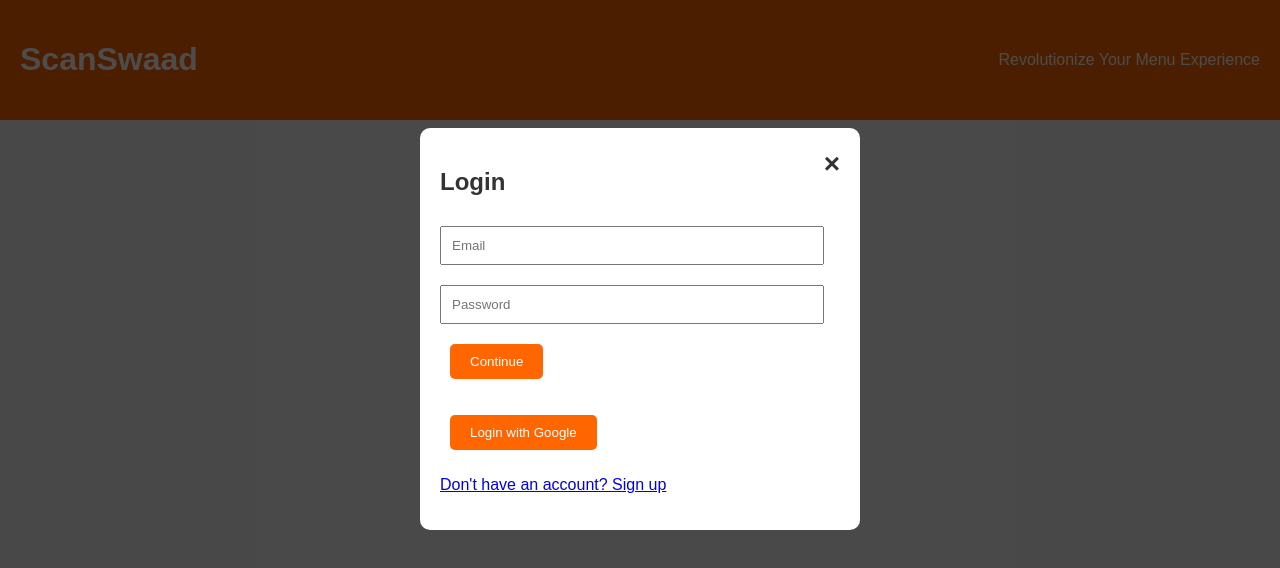
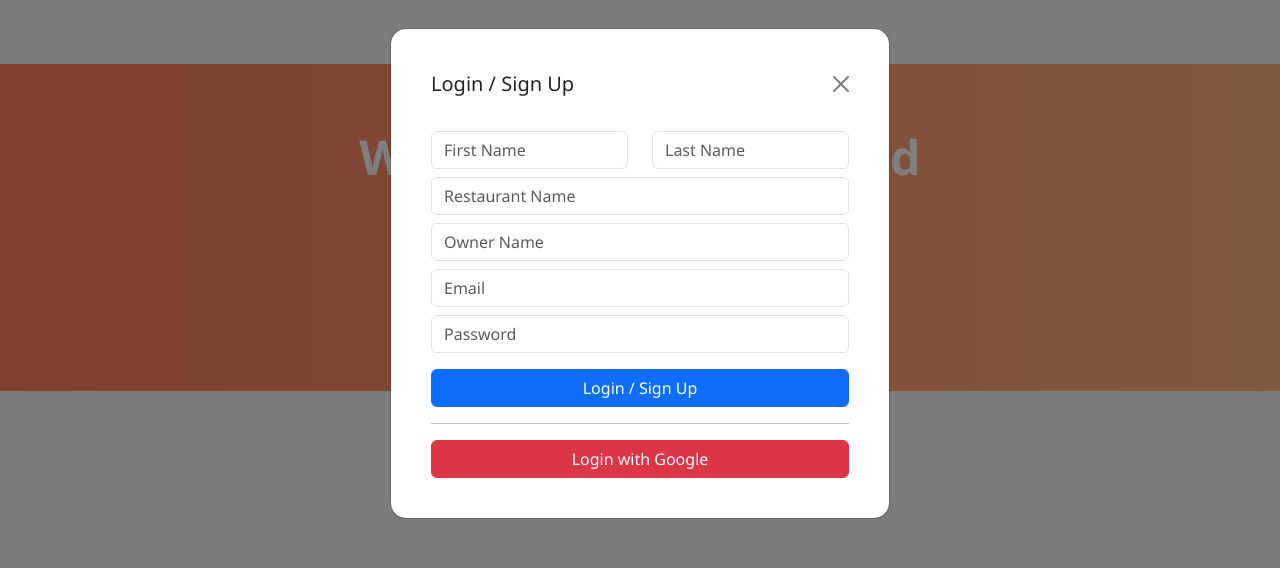
Before and after one commit to Dipesh8080/scanswaad, a plain HTML site: page index.html in a window 1280 px wide. Both pictures are taken after a click on the button "Login / Sign Up". Drawn offline with nearby package versions, Linux system fonts and the light colour scheme; no server answers.

Commit message:
Update index.html

```diff
--- a/index.html
+++ b/index.html
@@ -4,183 +4,159 @@
   <meta charset="UTF-8" />
   <meta name="viewport" content="width=device-width, initial-scale=1.0"/>
   <title>ScanSwaad</title>
-    <link rel="stylesheet" href="style.css" />
+  <link href="https://cdn.jsdelivr.net/npm/bootstrap@5.3.0/dist/css/bootstrap.min.css" rel="stylesheet">
   <style>
-      /* Basic CSS styling */
     body {
-        font-family: Arial, sans-serif;
-        background-color: #f4f4f4;
-        margin: 0;
-        padding: 0;
+      background-color: #f8f9fa;
+      font-family: 'Segoe UI', Tahoma, Geneva, Verdana, sans-serif;
+      padding-top: 4rem;
     }
-
-      header {
-        background-color: #ff6600;
+    .hero {
+      text-align: center;
+      padding: 4rem 1rem;
+      background: linear-gradient(to right, #ff7e5f, #feb47b);
       color: white;
-        padding: 20px;
-        text-align: center;
     }
-
-      section {
-        padding: 40px;
-        text-align: center;
+    .hero h1 {
+      font-size: 3rem;
+      font-weight: bold;
     }
-
-      button {
-        padding: 10px 20px;
-        background-color: #ff6600;
-        color: white;
+    .hero p {
+      font-size: 1.2rem;
+      margin-top: 1rem;
+    }
+    .btn-login {
+      margin-top: 2rem;
+      background-color: #fff;
+      color: #ff7e5f;
       border: none;
-        cursor: pointer;
-        margin: 10px;
-        border-radius: 5px;
+      padding: 0.7rem 1.5rem;
+      font-size: 1.1rem;
+      border-radius: 30px;
+      font-weight: bold;
     }
-
-      #authModal {
-        display: none;
-        position: fixed;
-        z-index: 999;
-        left: 0;
-        top: 0;
-        width: 100%;
-        height: 100%;
-        overflow: auto;
-        background-color: rgba(0,0,0,0.7);
+    .modal-content {
+      border-radius: 1rem;
     }
-
-      .auth-modal-content {
-        background-color: #fff;
-        margin: 10% auto;
-        padding: 20px;
-        border-radius: 10px;
-        width: 90%;
-        max-width: 400px;
+    .modal-header {
+      border-bottom: none;
     }
-
-      input {
-        width: 90%;
-        padding: 10px;
-        margin: 10px 0;
-      }
-
-      .close {
-        float: right;
-        font-size: 28px;
-        font-weight: bold;
-        cursor: pointer;
+    .modal-footer {
+      border-top: none;
     }
   </style>
 </head>
 <body>
-    <header>
-      <h1>ScanSwaad</h1>
-      <p>Revolutionize Your Menu Experience</p>
-    </header>
 
-    <section>
-      <h2>Welcome to ScanSwaad</h2>
-      <p>Click below to login or sign up:</p>
-      <button onclick="document.getElementById('authModal').style.display='block'">Login / Sign Up</button>
-    </section>
+  <div class="hero">
+    <h1>Welcome to ScanSwaad</h1>
+    <p>Smart QR Menus for Smart Restaurants</p>
+    <button class="btn btn-login" data-bs-toggle="modal" data-bs-target="#authModal">Login / Sign Up</button>
+  </div>
 
   <!-- Auth Modal -->
-    <div id="authModal">
-      <div class="auth-modal-content">
-        <span class="close" onclick="document.getElementById('authModal').style.display='none'">&times;</span>
-        <h2 id="formTitle">Login</h2>
-
-        <input type="text" id="userEmail" placeholder="Email" required />
-        <input type="password" id="userPassword" placeholder="Password" required />
-
-        <button onclick="handleAuth()">Continue</button>
-
-        <p>
-          <button onclick="googleLogin()">Login with Google</button>
-        </p>
-
-        <p>
-          <a href="#" onclick="toggleForm()">Don't have an account? Sign up</a>
-        </p>
+  <div class="modal fade" id="authModal" tabindex="-1" aria-labelledby="authModalLabel" aria-hidden="true">
+    <div class="modal-dialog">
+      <div class="modal-content p-4">
+        <div class="modal-header">
+          <h5 class="modal-title">Login / Sign Up</h5>
+          <button type="button" class="btn-close" data-bs-dismiss="modal"></button>
+        </div>
+        <div class="modal-body">
+          <form id="authForm">
+            <div class="row">
+              <div class="col">
+                <input type="text" id="firstName" class="form-control mb-2" placeholder="First Name">
+              </div>
+              <div class="col">
+                <input type="text" id="lastName" class="form-control mb-2" placeholder="Last Name">
+              </div>
+            </div>
+            <input type="text" id="restaurantName" class="form-control mb-2" placeholder="Restaurant Name">
+            <input type="text" id="ownerName" class="form-control mb-2" placeholder="Owner Name">
+            <input type="email" id="email" class="form-control mb-2" placeholder="Email" required>
+            <input type="password" id="password" class="form-control mb-2" placeholder="Password" required>
+            <button type="submit" class="btn btn-primary w-100 mt-2">Login / Sign Up</button>
+          </form>
+          <hr>
+          <button id="googleLogin" class="btn btn-danger w-100">Login with Google</button>
+        </div>
+      </div>
     </div>
   </div>
 
-    <script>
-      function toggleForm() {
-        const title = document.getElementById("formTitle");
-        title.innerText = title.innerText === "Login" ? "Sign Up" : "Login";
-      }
-    </script>
-
-    <!-- Firebase SDKs -->
+  <!-- Firebase Scripts -->
   <script type="module">
     import { initializeApp } from "https://www.gstatic.com/firebasejs/10.11.0/firebase-app.js";
     import {
       getAuth,
+      createUserWithEmailAndPassword,
       signInWithEmailAndPassword,
-        createUserWithEmailAndPassword,
       signInWithPopup,
-        GoogleAuthProvider
+      GoogleAuthProvider,
+      onAuthStateChanged
     } from "https://www.gstatic.com/firebasejs/10.11.0/firebase-auth.js";
 
     const firebaseConfig = {
-        apiKey: "AIzaSyCe-Ux3P8DmK5Ww48le78eteA3SKSDROB4",
-        authDomain: "scanswaad.firebaseapp.com",
-        projectId: "scanswaad",
-        storageBucket: "scanswaad.appspot.com",
-        messagingSenderId: "1089517894295",
-        appId: "1:1089517894295:web:7667a070579bdf3a7487d2",
-        measurementId: "G-5S10F3CMD4"
+      apiKey: "YOUR_API_KEY",
+      authDomain: "YOUR_PROJECT_ID.firebaseapp.com",
+      projectId: "YOUR_PROJECT_ID",
+      storageBucket: "YOUR_PROJECT_ID.appspot.com",
+      messagingSenderId: "SENDER_ID",
+      appId: "APP_ID"
     };
 
     const app = initializeApp(firebaseConfig);
     const auth = getAuth(app);
     const provider = new GoogleAuthProvider();
 
-      window.handleAuth = () => {
-        const email = document.getElementById("userEmail").value;
-        const password = document.getElementById("userPassword").value;
-        const isLogin = document.getElementById("formTitle").innerText === "Login";
-
-        if (isLogin) {
-          signInWithEmailAndPassword(auth, email, password)
-            .then(() => {
-              alert("✅ Login successful!");
+    // Redirect to dashboard if already logged in
+    onAuthStateChanged(auth, (user) => {
+      if (user && !window.location.href.includes("dashboard.html")) {
         window.location.href = "dashboard.html";
-            })
-            .catch((err) => {
-              alert("❌ " + err.message);
-            });
-        } else {
-          createUserWithEmailAndPassword(auth, email, password)
-            .then(() => {
-              alert("✅ Signup successful!");
-              window.location.href = "dashboard.html";
-            })
-            .catch((err) => {
-              if (err.code === "auth/email-already-in-use") {
-                alert("❌ Email already in use. Please login instead.");
-              } else {
-                alert("❌ " + err.message);
       }
     });
+
+    // Handle form login/signup
+    const authForm = document.getElementById("authForm");
+    authForm.addEventListener("submit", async (e) => {
+      e.preventDefault();
+      const email = document.getElementById("email").value;
+      const password = document.getElementById("password").value;
+
+      try {
+        await signInWithEmailAndPassword(auth, email, password);
+        window.location.href = "dashboard.html";
+      } catch (loginError) {
+        if (loginError.code === "auth/user-not-found") {
+          try {
+            await createUserWithEmailAndPassword(auth, email, password);
+            alert("Account created successfully!");
+            window.location.href = "dashboard.html";
+          } catch (signupError) {
+            if (signupError.code === "auth/email-already-in-use") {
+              alert("Email already in use. Please login.");
+            } else {
+              alert("Signup failed: " + signupError.message);
             }
-      };
+          }
+        } else {
+          alert("Login failed: " + loginError.message);
+        }
+      }
+    });
 
-      window.googleLogin = () => {
-        signInWithPopup(auth, provider)
-          .then((result) => {
-            const user = result.user;
-            if (user) {
-              alert("✅ Google login successful!");
+    // Google Login
+    document.getElementById("googleLogin").addEventListener("click", async () => {
+      try {
+        await signInWithPopup(auth, provider);
         window.location.href = "dashboard.html";
-            } else {
-              alert("❌ Google login failed.");
+      } catch (error) {
+        alert("Google login failed: " + error.message);
       }
-          })
-          .catch((err) => {
-            alert("❌ " + err.message);
     });
-      };
   </script>
+
+  <script src="https://cdn.jsdelivr.net/npm/bootstrap@5.3.0/dist/js/bootstrap.bundle.min.js"></script>
 </body>
 </html>
```
Lines whose indentation alone changed are shown as unchanged.
